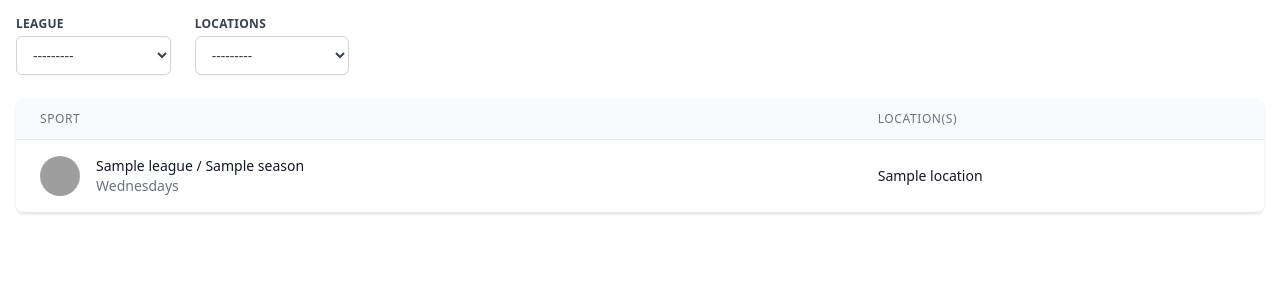
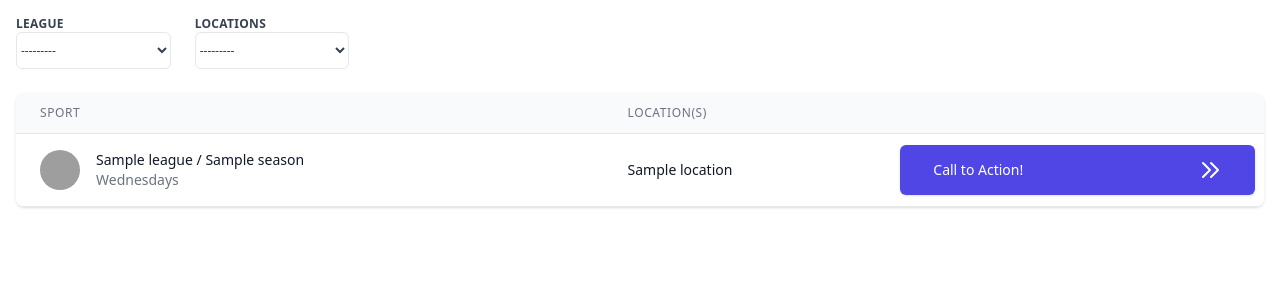
Before and after one commit to thomasmatecki/big-league, a Django app: page /iframe/seasons in a window 1280 px wide. Shown: the top 300 px of the page. Run offline with Django 3.2, Linux system fonts and the light colour scheme; a user stored in the database is signed in; tables that the repository leaves empty hold one stand-in row (values such as "Sample post"); parts of the project's set-up code (start-up, migrations or seed data) failed here and were passed over; some libraries are stand-ins or nearby versions; grey boxes are pictures that could not be loaded.

Commit message:
Latest gen

```diff
--- a/api/leagues/jinja2/season-list.jinja
+++ b/api/leagues/jinja2/season-list.jinja
@@ -10,6 +10,10 @@
         scope="col"
         class="px-6 py-3 text-left text-xs font-medium text-gray-500 uppercase tracking-wider">
         Location(s)
+      </th>
+      <th
+        scope="col"
+        class="px-6 py-3 text-left text-xs font-medium text-gray-500 uppercase tracking-wider">
       </th>
     </tr>
   </thead>
@@ -33,6 +37,26 @@
       <td class="px-6 py-4 whitespace-nowrap">
         <div class="text-sm text-gray-900">{{ season.game_locations }}</div>
       </td>
+      <td>
+          <div class="
+              m-2
+              rounded-md
+              shadow">
+            <a href="#" class="
+              flex items-center justify-between
+              px-8 py-3
+              border border-transparent
+              rounded-md
+              text-white text-sm
+              bg-indigo-600
+              hover:bg-indigo-700">
+              Call to Action!
+                <svg xmlns="http://www.w3.org/2000/svg" class="h-6 w-6" fill="none" viewBox="0 0 24 24" stroke="currentColor">
+                  <path stroke-linecap="round" stroke-linejoin="round" stroke-width="2" d="M13 5l7 7-7 7M5 5l7 7-7 7" />
+                </svg>
+            </a>
+          </div>
+      </td>
     </tr>
     {% endfor %}
   </tbody>
--- a/tailwind/dist/output.css
+++ b/tailwind/dist/output.css
@@ -472,33 +472,13 @@ Ensure the default browser behavior of the `hidden` attribute.
   margin: 1rem !important;
 }
 
+.m-2 {
+  margin: 0.5rem !important;
+}
+
 .-my-2 {
   margin-top: -0.5rem !important;
   margin-bottom: -0.5rem !important;
-}
-
-.mb-6 {
-  margin-bottom: 1.5rem !important;
-}
-
-.mb-2 {
-  margin-bottom: 0.5rem !important;
-}
-
-.mb-6 {
-  margin-bottom: 1.5rem !important;
-}
-
-.mb-2 {
-  margin-bottom: 0.5rem !important;
-}
-
-.mt-1 {
-  margin-top: 0.25rem !important;
-}
-
-.mb-2 {
-  margin-bottom: 0.5rem !important;
 }
 
 .ml-4 {
@@ -537,8 +517,32 @@ Ensure the default browser behavior of the `hidden` attribute.
   height: 2.5rem !important;
 }
 
-.w-full {
-  width: 100% !important;
+.h-6 {
+  height: 1.5rem !important;
+}
+
+.h-10 {
+  height: 2.5rem !important;
+}
+
+.h-6 {
+  height: 1.5rem !important;
+}
+
+.h-10 {
+  height: 2.5rem !important;
+}
+
+.h-6 {
+  height: 1.5rem !important;
+}
+
+.h-10 {
+  height: 2.5rem !important;
+}
+
+.h-6 {
+  height: 1.5rem !important;
 }
 
 .w-10 {
@@ -553,6 +557,38 @@ Ensure the default browser behavior of the `hidden` attribute.
   width: 2.5rem !important;
 }
 
+.w-full {
+  width: 100% !important;
+}
+
+.w-6 {
+  width: 1.5rem !important;
+}
+
+.w-10 {
+  width: 2.5rem !important;
+}
+
+.w-6 {
+  width: 1.5rem !important;
+}
+
+.w-10 {
+  width: 2.5rem !important;
+}
+
+.w-6 {
+  width: 1.5rem !important;
+}
+
+.w-10 {
+  width: 2.5rem !important;
+}
+
+.w-6 {
+  width: 1.5rem !important;
+}
+
 .min-w-full {
   min-width: 100% !important;
 }
@@ -581,12 +609,20 @@ Ensure the default browser behavior of the `hidden` attribute.
   flex-direction: column !important;
 }
 
-.flex-wrap {
-  flex-wrap: wrap !important;
+.items-center {
+  align-items: center !important;
 }
 
-.items-center {
-  align-items: center !important;
+.justify-center {
+  justify-content: center !important;
+}
+
+.justify-between {
+  justify-content: space-between !important;
+}
+
+.justify-around {
+  justify-content: space-around !important;
 }
 
 .gap-6 {
@@ -616,12 +652,44 @@ Ensure the default browser behavior of the `hidden` attribute.
   white-space: nowrap !important;
 }
 
+.rounded-full {
+  border-radius: 9999px !important;
+}
+
 .rounded-md {
   border-radius: 0.375rem !important;
 }
 
 .rounded-full {
   border-radius: 9999px !important;
+}
+
+.rounded-md {
+  border-radius: 0.375rem !important;
+}
+
+.rounded-full {
+  border-radius: 9999px !important;
+}
+
+.rounded-md {
+  border-radius: 0.375rem !important;
+}
+
+.rounded-full {
+  border-radius: 9999px !important;
+}
+
+.rounded-md {
+  border-radius: 0.375rem !important;
+}
+
+.rounded-full {
+  border-radius: 9999px !important;
+}
+
+.rounded-md {
+  border-radius: 0.375rem !important;
 }
 
 .border {
@@ -632,9 +700,8 @@ Ensure the default browser behavior of the `hidden` attribute.
   border-bottom-width: 1px !important;
 }
 
-.border-gray-300 {
-  --tw-border-opacity: 1 !important;
-  border-color: rgb(209 213 219 / var(--tw-border-opacity)) !important;
+.border-transparent {
+  border-color: transparent !important;
 }
 
 .border-gray-200 {
@@ -642,9 +709,8 @@ Ensure the default browser behavior of the `hidden` attribute.
   border-color: rgb(229 231 235 / var(--tw-border-opacity)) !important;
 }
 
-.bg-white {
-  --tw-bg-opacity: 1 !important;
-  background-color: rgb(255 255 255 / var(--tw-bg-opacity)) !important;
+.border-transparent {
+  border-color: transparent !important;
 }
 
 .bg-gray-50 {
@@ -657,14 +723,9 @@ Ensure the default browser behavior of the `hidden` attribute.
   background-color: rgb(255 255 255 / var(--tw-bg-opacity)) !important;
 }
 
-.bg-gray-50 {
+.bg-indigo-600 {
   --tw-bg-opacity: 1 !important;
-  background-color: rgb(249 250 251 / var(--tw-bg-opacity)) !important;
-}
-
-.bg-white {
-  --tw-bg-opacity: 1 !important;
-  background-color: rgb(255 255 255 / var(--tw-bg-opacity)) !important;
+  background-color: rgb(79 70 229 / var(--tw-bg-opacity)) !important;
 }
 
 .bg-gray-50 {
@@ -677,14 +738,54 @@ Ensure the default browser behavior of the `hidden` attribute.
   background-color: rgb(255 255 255 / var(--tw-bg-opacity)) !important;
 }
 
-.py-2 {
-  padding-top: 0.5rem !important;
-  padding-bottom: 0.5rem !important;
+.bg-indigo-600 {
+  --tw-bg-opacity: 1 !important;
+  background-color: rgb(79 70 229 / var(--tw-bg-opacity)) !important;
 }
 
-.px-3 {
-  padding-left: 0.75rem !important;
-  padding-right: 0.75rem !important;
+.bg-gray-50 {
+  --tw-bg-opacity: 1 !important;
+  background-color: rgb(249 250 251 / var(--tw-bg-opacity)) !important;
+}
+
+.bg-white {
+  --tw-bg-opacity: 1 !important;
+  background-color: rgb(255 255 255 / var(--tw-bg-opacity)) !important;
+}
+
+.bg-indigo-600 {
+  --tw-bg-opacity: 1 !important;
+  background-color: rgb(79 70 229 / var(--tw-bg-opacity)) !important;
+}
+
+.bg-gray-50 {
+  --tw-bg-opacity: 1 !important;
+  background-color: rgb(249 250 251 / var(--tw-bg-opacity)) !important;
+}
+
+.bg-white {
+  --tw-bg-opacity: 1 !important;
+  background-color: rgb(255 255 255 / var(--tw-bg-opacity)) !important;
+}
+
+.bg-indigo-600 {
+  --tw-bg-opacity: 1 !important;
+  background-color: rgb(79 70 229 / var(--tw-bg-opacity)) !important;
+}
+
+.bg-gray-50 {
+  --tw-bg-opacity: 1 !important;
+  background-color: rgb(249 250 251 / var(--tw-bg-opacity)) !important;
+}
+
+.bg-white {
+  --tw-bg-opacity: 1 !important;
+  background-color: rgb(255 255 255 / var(--tw-bg-opacity)) !important;
+}
+
+.bg-indigo-600 {
+  --tw-bg-opacity: 1 !important;
+  background-color: rgb(79 70 229 / var(--tw-bg-opacity)) !important;
 }
 
 .px-6 {
@@ -697,19 +798,14 @@ Ensure the default browser behavior of the `hidden` attribute.
   padding-bottom: 0.75rem !important;
 }
 
-.py-2 {
-  padding-top: 0.5rem !important;
-  padding-bottom: 0.5rem !important;
+.py-4 {
+  padding-top: 1rem !important;
+  padding-bottom: 1rem !important;
 }
 
-.px-6 {
-  padding-left: 1.5rem !important;
-  padding-right: 1.5rem !important;
-}
-
-.py-3 {
-  padding-top: 0.75rem !important;
-  padding-bottom: 0.75rem !important;
+.px-8 {
+  padding-left: 2rem !important;
+  padding-right: 2rem !important;
 }
 
 .py-2 {
@@ -732,9 +828,9 @@ Ensure the default browser behavior of the `hidden` attribute.
   padding-bottom: 1rem !important;
 }
 
-.py-2 {
-  padding-top: 0.5rem !important;
-  padding-bottom: 0.5rem !important;
+.px-8 {
+  padding-left: 2rem !important;
+  padding-right: 2rem !important;
 }
 
 .px-6 {
@@ -752,12 +848,87 @@ Ensure the default browser behavior of the `hidden` attribute.
   padding-bottom: 1rem !important;
 }
 
+.px-8 {
+  padding-left: 2rem !important;
+  padding-right: 2rem !important;
+}
+
+.px-6 {
+  padding-left: 1.5rem !important;
+  padding-right: 1.5rem !important;
+}
+
+.py-3 {
+  padding-top: 0.75rem !important;
+  padding-bottom: 0.75rem !important;
+}
+
+.py-4 {
+  padding-top: 1rem !important;
+  padding-bottom: 1rem !important;
+}
+
+.px-8 {
+  padding-left: 2rem !important;
+  padding-right: 2rem !important;
+}
+
+.px-6 {
+  padding-left: 1.5rem !important;
+  padding-right: 1.5rem !important;
+}
+
+.py-3 {
+  padding-top: 0.75rem !important;
+  padding-bottom: 0.75rem !important;
+}
+
+.py-4 {
+  padding-top: 1rem !important;
+  padding-bottom: 1rem !important;
+}
+
+.px-8 {
+  padding-left: 2rem !important;
+  padding-right: 2rem !important;
+}
+
 .text-left {
   text-align: left !important;
 }
 
 .align-middle {
   vertical-align: middle !important;
+}
+
+.text-xs {
+  font-size: 0.75rem !important;
+  line-height: 1rem !important;
+}
+
+.text-sm {
+  font-size: 0.875rem !important;
+  line-height: 1.25rem !important;
+}
+
+.text-base {
+  font-size: 1rem !important;
+  line-height: 1.5rem !important;
+}
+
+.text-xs {
+  font-size: 0.75rem !important;
+  line-height: 1rem !important;
+}
+
+.text-sm {
+  font-size: 0.875rem !important;
+  line-height: 1.25rem !important;
+}
+
+.text-base {
+  font-size: 1rem !important;
+  line-height: 1.5rem !important;
 }
 
 .text-xs {
@@ -780,24 +951,14 @@ Ensure the default browser behavior of the `hidden` attribute.
   line-height: 1.25rem !important;
 }
 
-.font-bold {
-  font-weight: 700 !important;
+.text-xs {
+  font-size: 0.75rem !important;
+  line-height: 1rem !important;
 }
 
-.font-medium {
-  font-weight: 500 !important;
-}
-
-.font-bold {
-  font-weight: 700 !important;
-}
-
-.font-medium {
-  font-weight: 500 !important;
-}
-
-.font-bold {
-  font-weight: 700 !important;
+.text-sm {
+  font-size: 0.875rem !important;
+  line-height: 1.25rem !important;
 }
 
 .font-medium {
@@ -832,40 +989,19 @@ Ensure the default browser behavior of the `hidden` attribute.
   letter-spacing: 0.05em !important;
 }
 
-.tracking-wide {
-  letter-spacing: 0.025em !important;
-}
-
-.tracking-wider {
-  letter-spacing: 0.05em !important;
-}
-
-.tracking-wide {
-  letter-spacing: 0.025em !important;
-}
-
-.tracking-wider {
-  letter-spacing: 0.05em !important;
-}
-
-.text-gray-700 {
-  --tw-text-opacity: 1 !important;
-  color: rgb(55 65 81 / var(--tw-text-opacity)) !important;
-}
-
 .text-gray-500 {
   --tw-text-opacity: 1 !important;
   color: rgb(107 114 128 / var(--tw-text-opacity)) !important;
 }
 
-.text-gray-700 {
+.text-gray-900 {
   --tw-text-opacity: 1 !important;
-  color: rgb(55 65 81 / var(--tw-text-opacity)) !important;
+  color: rgb(17 24 39 / var(--tw-text-opacity)) !important;
 }
 
-.text-gray-500 {
+.text-white {
   --tw-text-opacity: 1 !important;
-  color: rgb(107 114 128 / var(--tw-text-opacity)) !important;
+  color: rgb(255 255 255 / var(--tw-text-opacity)) !important;
 }
 
 .text-gray-700 {
@@ -883,9 +1019,9 @@ Ensure the default browser behavior of the `hidden` attribute.
   color: rgb(17 24 39 / var(--tw-text-opacity)) !important;
 }
 
-.text-gray-700 {
+.text-white {
   --tw-text-opacity: 1 !important;
-  color: rgb(55 65 81 / var(--tw-text-opacity)) !important;
+  color: rgb(255 255 255 / var(--tw-text-opacity)) !important;
 }
 
 .text-gray-500 {
@@ -898,10 +1034,39 @@ Ensure the default browser behavior of the `hidden` attribute.
   color: rgb(17 24 39 / var(--tw-text-opacity)) !important;
 }
 
-.shadow-sm {
-  --tw-shadow: 0 1px 2px 0 rgb(0 0 0 / 0.05) !important;
-  --tw-shadow-colored: 0 1px 2px 0 var(--tw-shadow-color) !important;
-  box-shadow: var(--tw-ring-offset-shadow, 0 0 #0000), var(--tw-ring-shadow, 0 0 #0000), var(--tw-shadow) !important;
+.text-white {
+  --tw-text-opacity: 1 !important;
+  color: rgb(255 255 255 / var(--tw-text-opacity)) !important;
+}
+
+.text-gray-500 {
+  --tw-text-opacity: 1 !important;
+  color: rgb(107 114 128 / var(--tw-text-opacity)) !important;
+}
+
+.text-gray-900 {
+  --tw-text-opacity: 1 !important;
+  color: rgb(17 24 39 / var(--tw-text-opacity)) !important;
+}
+
+.text-white {
+  --tw-text-opacity: 1 !important;
+  color: rgb(255 255 255 / var(--tw-text-opacity)) !important;
+}
+
+.text-gray-500 {
+  --tw-text-opacity: 1 !important;
+  color: rgb(107 114 128 / var(--tw-text-opacity)) !important;
+}
+
+.text-gray-900 {
+  --tw-text-opacity: 1 !important;
+  color: rgb(17 24 39 / var(--tw-text-opacity)) !important;
+}
+
+.text-white {
+  --tw-text-opacity: 1 !important;
+  color: rgb(255 255 255 / var(--tw-text-opacity)) !important;
 }
 
 .shadow {
@@ -961,20 +1094,57 @@ Ensure the default browser behavior of the `hidden` attribute.
     padding-left: 1.5rem !important;
     padding-right: 1.5rem !important;
   }
+}
 
-  .sm\:px-6 {
-    padding-left: 1.5rem !important;
-    padding-right: 1.5rem !important;
+@media (min-width: 768px) {
+  .md\:py-4 {
+    padding-top: 1rem !important;
+    padding-bottom: 1rem !important;
   }
 
-  .sm\:px-6 {
-    padding-left: 1.5rem !important;
-    padding-right: 1.5rem !important;
+  .md\:px-10 {
+    padding-left: 2.5rem !important;
+    padding-right: 2.5rem !important;
   }
 
-  .sm\:text-sm {
-    font-size: 0.875rem !important;
-    line-height: 1.25rem !important;
+  .md\:py-4 {
+    padding-top: 1rem !important;
+    padding-bottom: 1rem !important;
+  }
+
+  .md\:px-10 {
+    padding-left: 2.5rem !important;
+    padding-right: 2.5rem !important;
+  }
+
+  .md\:py-4 {
+    padding-top: 1rem !important;
+    padding-bottom: 1rem !important;
+  }
+
+  .md\:px-10 {
+    padding-left: 2.5rem !important;
+    padding-right: 2.5rem !important;
+  }
+
+  .md\:py-4 {
+    padding-top: 1rem !important;
+    padding-bottom: 1rem !important;
+  }
+
+  .md\:px-10 {
+    padding-left: 2.5rem !important;
+    padding-right: 2.5rem !important;
+  }
+
+  .md\:text-lg {
+    font-size: 1.125rem !important;
+    line-height: 1.75rem !important;
+  }
+
+  .md\:text-lg {
+    font-size: 1.125rem !important;
+    line-height: 1.75rem !important;
   }
 }
 
--- a/tailwind/tailwind.config.js
+++ b/tailwind/tailwind.config.js
@@ -1,7 +1,7 @@
 module.exports = {
   content: [
     "./src/**/*.{html,js}",
-    "../api/iframes/templates/*.html"
+    "../api/leagues/jinja2/*.jinja"
   ],
   plugins: [],
   important: true,
```
Also changed, not shown: other parts of tailwind/dist/output.css (+3 -67 lines), 1 other file.
